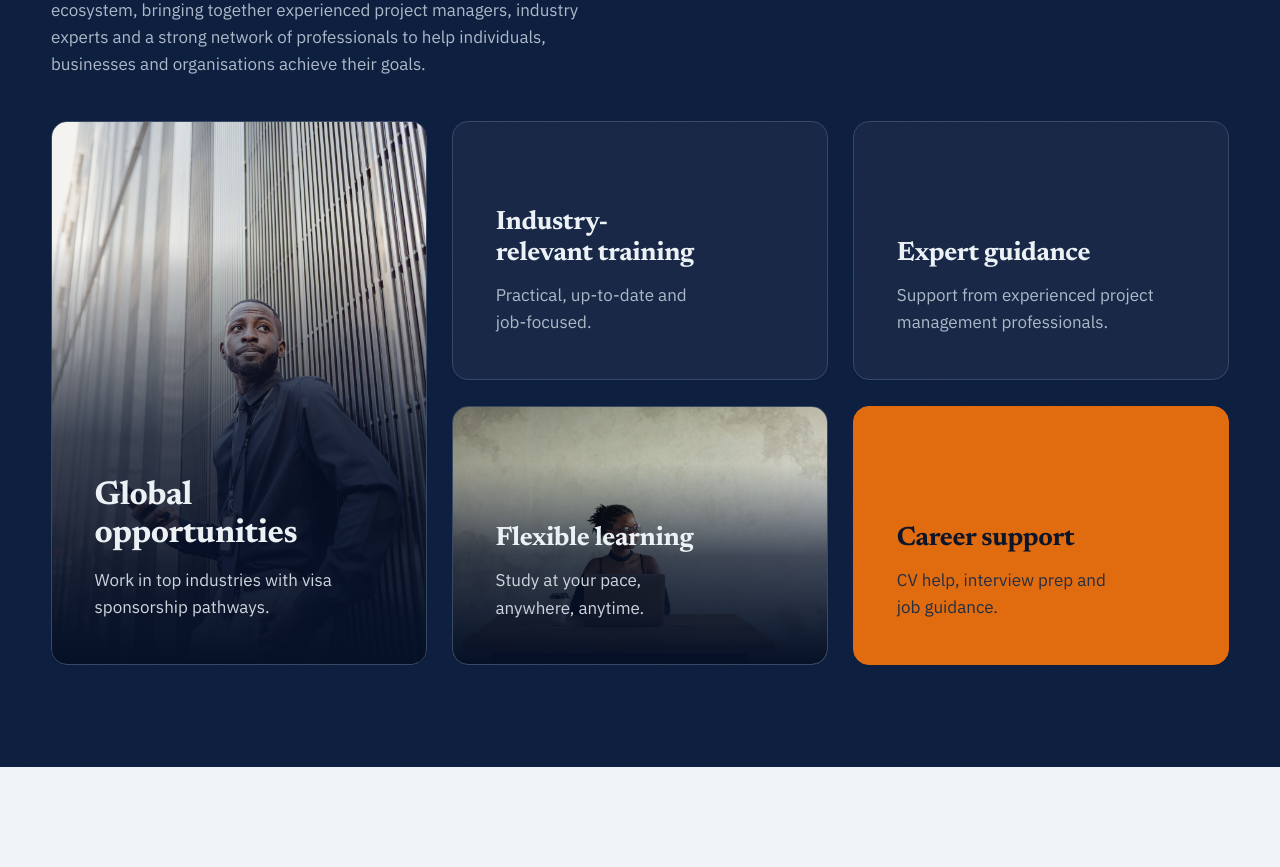
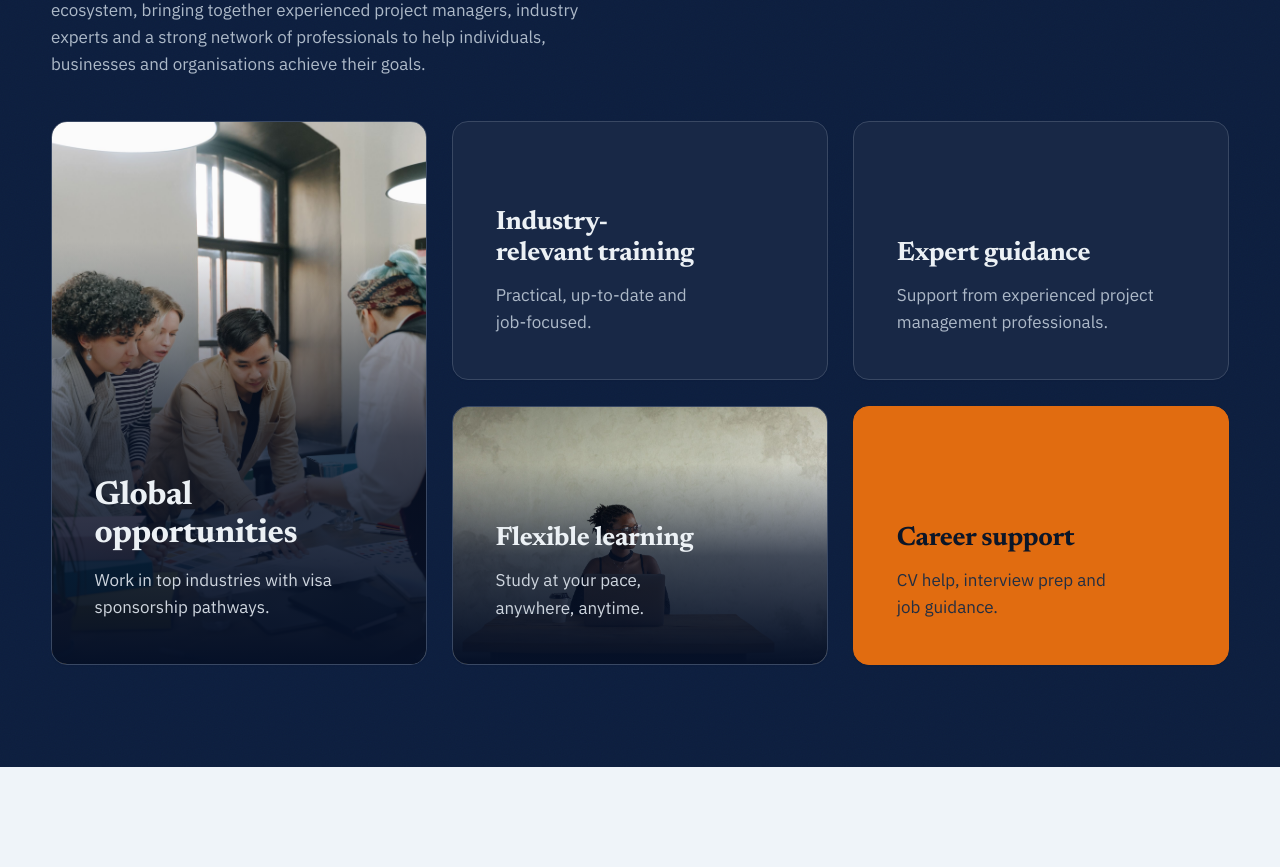
Before and after one commit to Felixdiamond/fafoni, a Next.js app: page / in a window 1280 px wide. Shown: the part 2220-3087 px from the top of the page. Built offline with nearby package versions, Linux system fonts and the light colour scheme.

Commit message:
Team planning photo on the Global opportunities tile

```diff
--- a/app/_components/Bento.tsx
+++ b/app/_components/Bento.tsx
@@ -7,14 +7,14 @@ import gsap from "gsap";
 import { ScrollTrigger } from "gsap/ScrollTrigger";
 
 gsap.registerPlugin(ScrollTrigger);
-import manPhoto from "@/public/photos/pexels-13801809.jpg";
+import teamPhoto from "@/public/photos/pexels-8117476.jpg";
 import laptopPhoto from "@/public/photos/pexels-9429373.jpg";
 
 type Tone = "photo-tall" | "photo" | "plate" | "accent";
 type Tile = { readonly title: string; readonly body: string; readonly tone: Tone };
 
 const photos: Record<string, { src: StaticImageData; alt: string }> = {
-  "Global opportunities": { src: manPhoto, alt: "A project manager in a suit looks up at an office building" },
+  "Global opportunities": { src: teamPhoto, alt: "A team planning a project together around a table" },
   "Flexible learning": { src: laptopPhoto, alt: "A woman studying at a laptop at a wooden desk" },
 };
 
--- a/app/site.css
+++ b/app/site.css
@@ -291,7 +291,7 @@ sup { line-height: 0; }
 .tile--plate:hover::after { opacity: 1; }
 .tile--photo, .tile--photo-tall { background: var(--color-plate-0); border-color: var(--color-plate-rule); }
 .tile__photo { position: absolute; inset: 0; z-index: 0; width: 100%; height: 100%; object-fit: cover; transition: transform var(--dur-long) var(--ease-out); }
-.tile--photo-tall .tile__photo { object-position: 50% 20%; }
+.tile--photo-tall .tile__photo { object-position: 50% 45%; }
 .tile--photo:hover .tile__photo, .tile--photo-tall:hover .tile__photo { transform: scale(1.05); }
 .tile--photo::after, .tile--photo-tall::after { content: ""; position: absolute; inset: 0; z-index: 1; background: linear-gradient(0deg, var(--color-plate-0) 0%, color-mix(in oklch, var(--color-plate-0) 72%, transparent) 42%, transparent 78%); }
 .tile--photo p, .tile--photo-tall p { color: var(--color-plate-ink-2); }
```
Also changed, not shown: public/photos/pexels-8117476.jpg (added).
